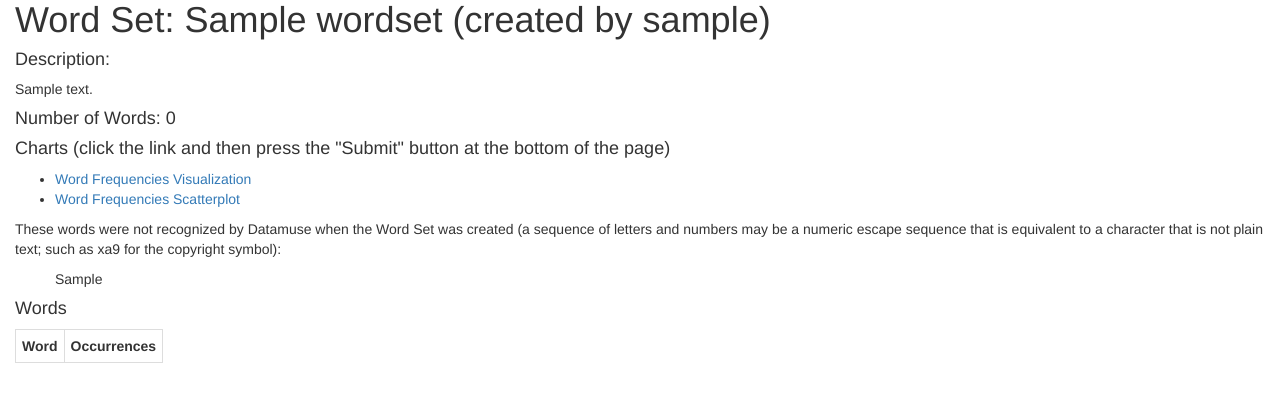
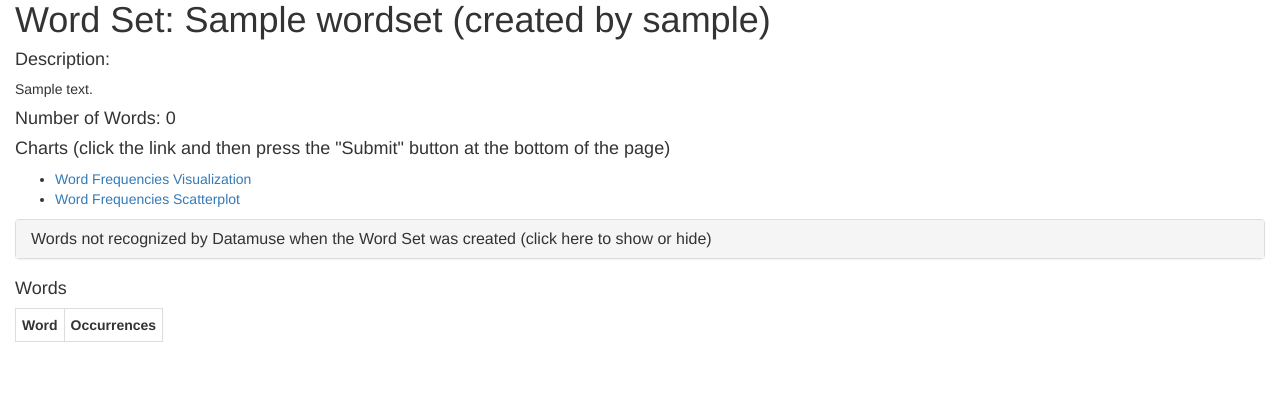
Before and after one commit to joncros/DataMuse_Viz, a Django app: page /words/wordset/1 in a window 1280 px wide. Shown: the part 116-518 px from the top of the page. Run offline with Django 3.2, Linux system fonts and the light colour scheme; tables that the repository leaves empty hold one stand-in row (values such as "Sample post"); data that the repository does not hold is empty; some libraries are stand-ins or nearby versions.

Commit message:
collapsible panels for unrecognized words and words missing data

```diff
--- a/words/templates/words/wordset_detail.html
+++ b/words/templates/words/wordset_detail.html
@@ -26,20 +26,40 @@
         </ul>
 
     {% if wordset.unrecognized_words %}
+     <div class="panel-group">
+        <div class="panel panel-default">
+            <div class="panel-heading">
+                <h3 class="panel-title">
+                    <a data-toggle="collapse" href="#collapse1">
+                        Words not recognized by Datamuse when the Word Set was created (click here to show or hide)
+                    </a>
+                 </h3>
+            </div>
+        <div id="collapse1" class="panel-collapse collapse">
+          <div class="panel-body">
               <p>
-        These words were not recognized by Datamuse when the Word Set was created (a sequence of letters and numbers may
-        be a numeric escape sequence that is equivalent to a character that is not plain text; such as xa9 for the
-        copyright symbol):
+                  (a sequence of letters and numbers may be a numeric escape sequence that is equivalent to a character
+                  that is not plain text; such as xa9 for the copyright symbol):
               </p>
 
-    <p style="margin-left: 40px">
               {{ wordset.unrecognized_words|safe }}
-    </p>
+          </div>
+        </div>
+      </div>
+    </div>
     {% endif %}
 
     {% if words_missing_data %}
-    <h4>Words Missing Data</h4>
-
+    <div class="panel panel-default">
+        <div class="panel-heading">
+            <h3 class="panel-title">
+                <a data-toggle="collapse" href="#collapse2">
+                    Words missing data (click here to show or hide)
+                </a>
+             </h3>
+        </div>
+        <div id="collapse2" class="panel-collapse collapse">
+            <div class="panel-body">
                 <p>
                     These words have no data because Datamuse did not respond when it was queried for the data.
                 </p>
@@ -49,6 +69,9 @@
                     <li>{{ word.name }}</li>
                     {% endfor %}
                 </ul>
+            </div>
+         </div>
+    </div>
     {% endif %}
 
     <h4>Words</h4>
```
Lines whose indentation alone changed are shown as unchanged.
